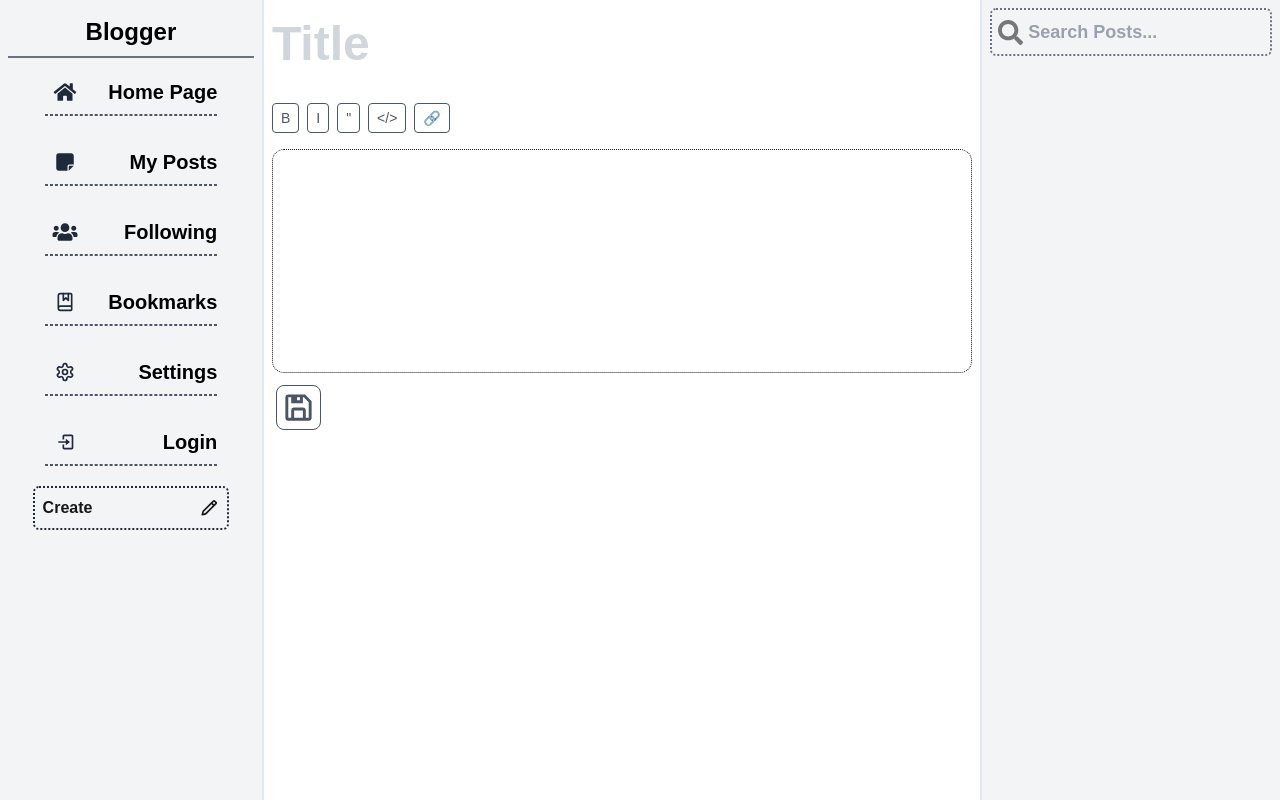
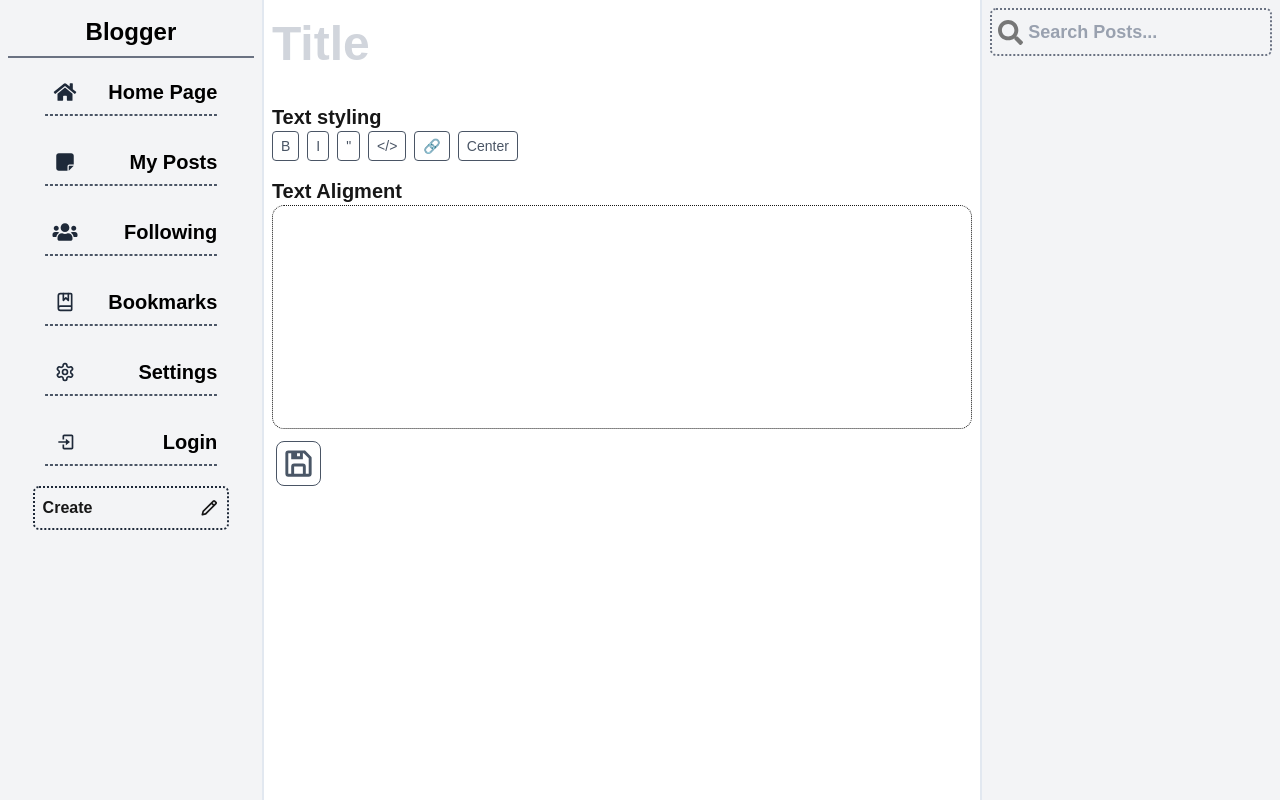
Before and after one commit to deimosdev343/Blog-frontend, a Next.js app: page /createpost in a window 1280 px wide. Built offline with nearby package versions, Linux system fonts and the light colour scheme; no server answers.

Commit message:
text-align

```diff
--- a/package.json
+++ b/package.json
@@ -13,6 +13,7 @@
     "@tiptap/extension-image": "^3.19.0",
     "@tiptap/extension-link": "^3.19.0",
     "@tiptap/extension-placeholder": "^3.19.0",
+    "@tiptap/extension-text-align": "^3.19.0",
     "@tiptap/pm": "^3.19.0",
     "@tiptap/react": "^3.19.0",
     "@tiptap/starter-kit": "^3.19.0",
--- a/src/components/Editor/RTEditor.tsx
+++ b/src/components/Editor/RTEditor.tsx
@@ -6,7 +6,7 @@
 import Placeholder from "@tiptap/extension-placeholder";
 import Image from "@tiptap/extension-image";
 import { BiSave } from "react-icons/bi";
-
+import TextAlign from '@tiptap/extension-text-align';
 
 function ToolbarButton({
   onClick,
@@ -43,6 +43,9 @@
       Image,
       Placeholder.configure({
         placeholder:"Share your thoughts..."
+      }),
+      TextAlign.configure({
+        types: ["heading", "paragraph"],
       })
     ],
     content:"",
@@ -64,6 +67,10 @@
         placeholder="Title"
         className="w-full text-5xl font-bold placeholder:text-gray-300 focus:outline-none mb-8"
       />
+
+
+      <h2 className="font-bold text-xl">Text styling</h2>
+
       <div className="flex gap-2 mb-4 text-sm text-gray-600">
         <ToolbarButton
           active={editor.isActive("bold")}
@@ -94,6 +101,17 @@
           }}
           label="🔗"
         />
+        <ToolbarButton
+          active={editor.isActive({ textAlign: "center" })}
+          onClick={() =>
+            editor.chain().focus().setTextAlign("center").run()
+          }
+          label="Center"
+        />
+      </div>
+      <h2 className="font-bold text-xl">Text Aligment</h2>
+      <div className="">
+
       </div>
       <EditorContent editor={editor} />
       <div className="w-full flex items-center p-1">
```
Also changed, not shown: 1 other file (tests, documents, lock files or other folders).
